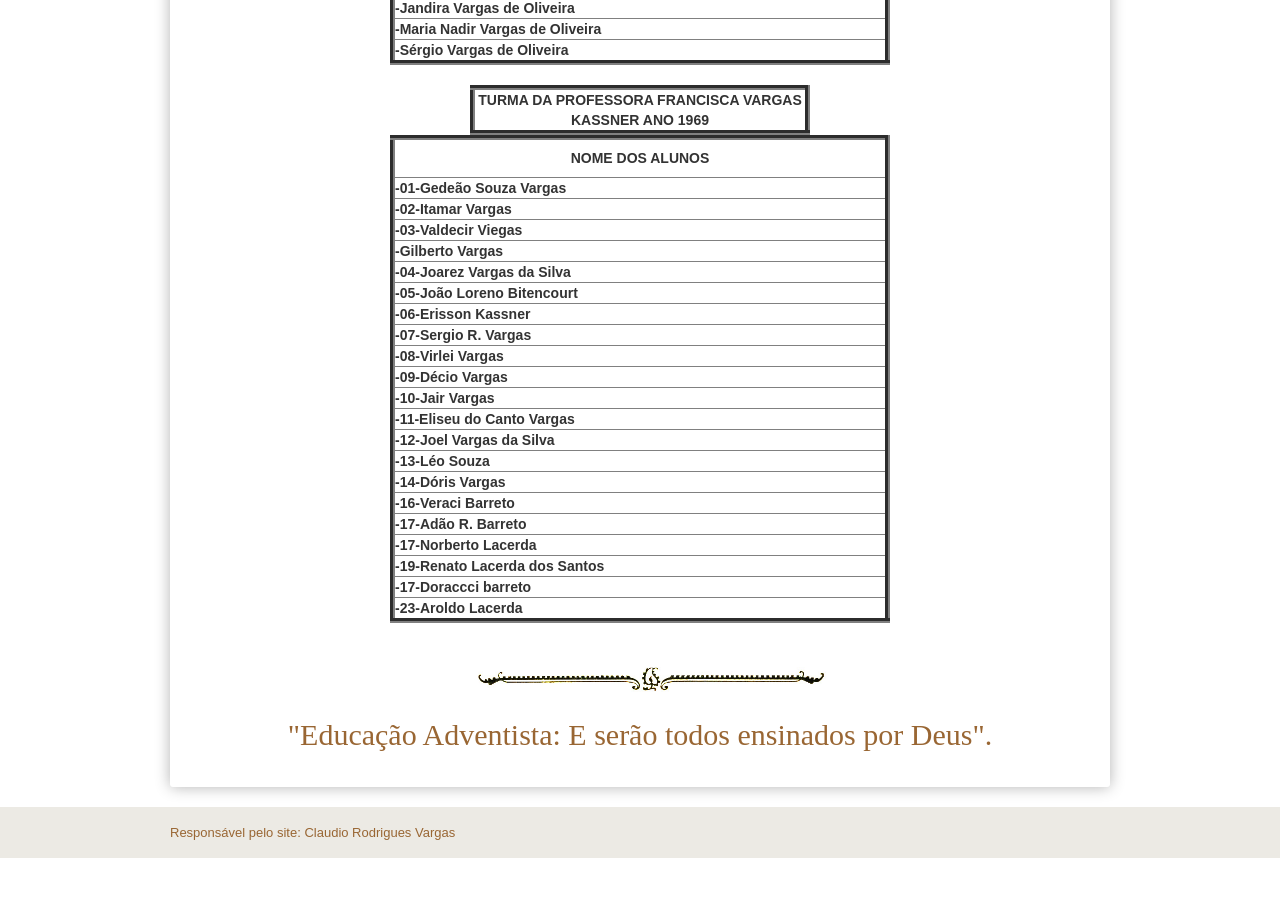
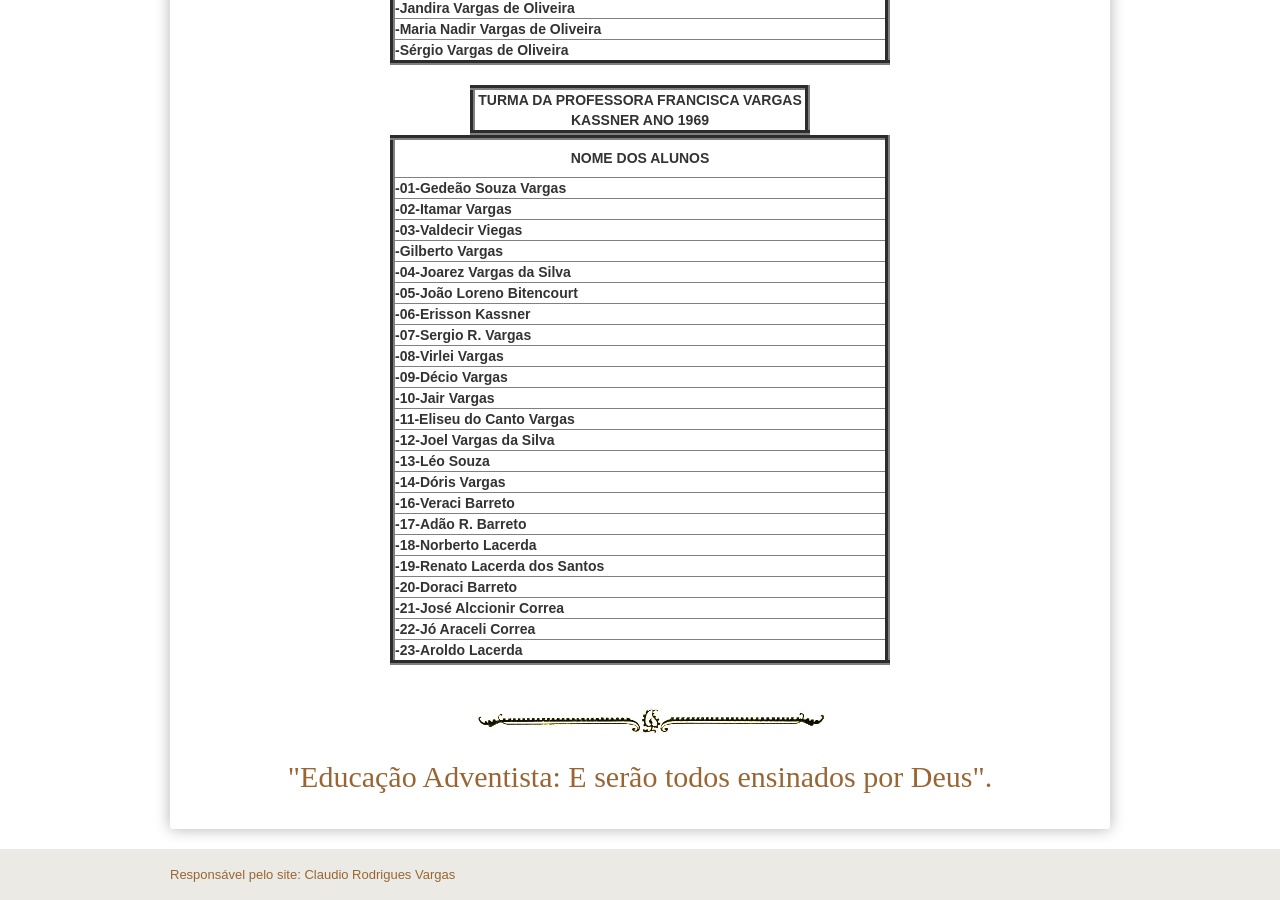
Before and after one commit to claudiovargas1955/claudiovargas1955.github.io, a Jekyll site: the page built from _pages/ensino-da-iasd-bosque.html, in a window 1280 px wide and 900 px high, scrolled down 1373 px. Built offline with Jekyll 4.4.1, drawn with Linux system fonts in a browser that asks for light colours; some web fonts are replaced; before the commit the page ends 2231 px from its top, so only the background shows below that.

Commit message:
Update ensino-da-iasd-bosque.html

```diff
--- a/_pages/ensino-da-iasd-bosque.html
+++ b/_pages/ensino-da-iasd-bosque.html
@@ -341,7 +341,7 @@ tr:hover{
         </tr>
 
            <tr>
-           <td align="left" width="300px"><b>-17-Norberto Lacerda</b></td>
+           <td align="left" width="300px"><b>-18-Norberto Lacerda</b></td>
 
         </tr>
 
@@ -351,11 +351,20 @@ tr:hover{
         </tr>
 
                <tr>
-           <td align="left" width="300px"><b>-17-Doraccci barreto</b></td>
+           <td align="left" width="300px"><b>-20-Doraci Barreto</b></td>
 
         </tr>
 
+         <tr>
+           <td align="left" width="300px"><b>-21-José Alccionir Correa</b></td>
+
+        </tr>
            <tr>
+           <td align="left" width="300px"><b>-22-Jó Araceli Correa</b></td>
+
+        </tr>
+
+        <tr>
            <td align="left" width="300px"><b>-23-Aroldo Lacerda</b></td>
 
         </tr>
```
